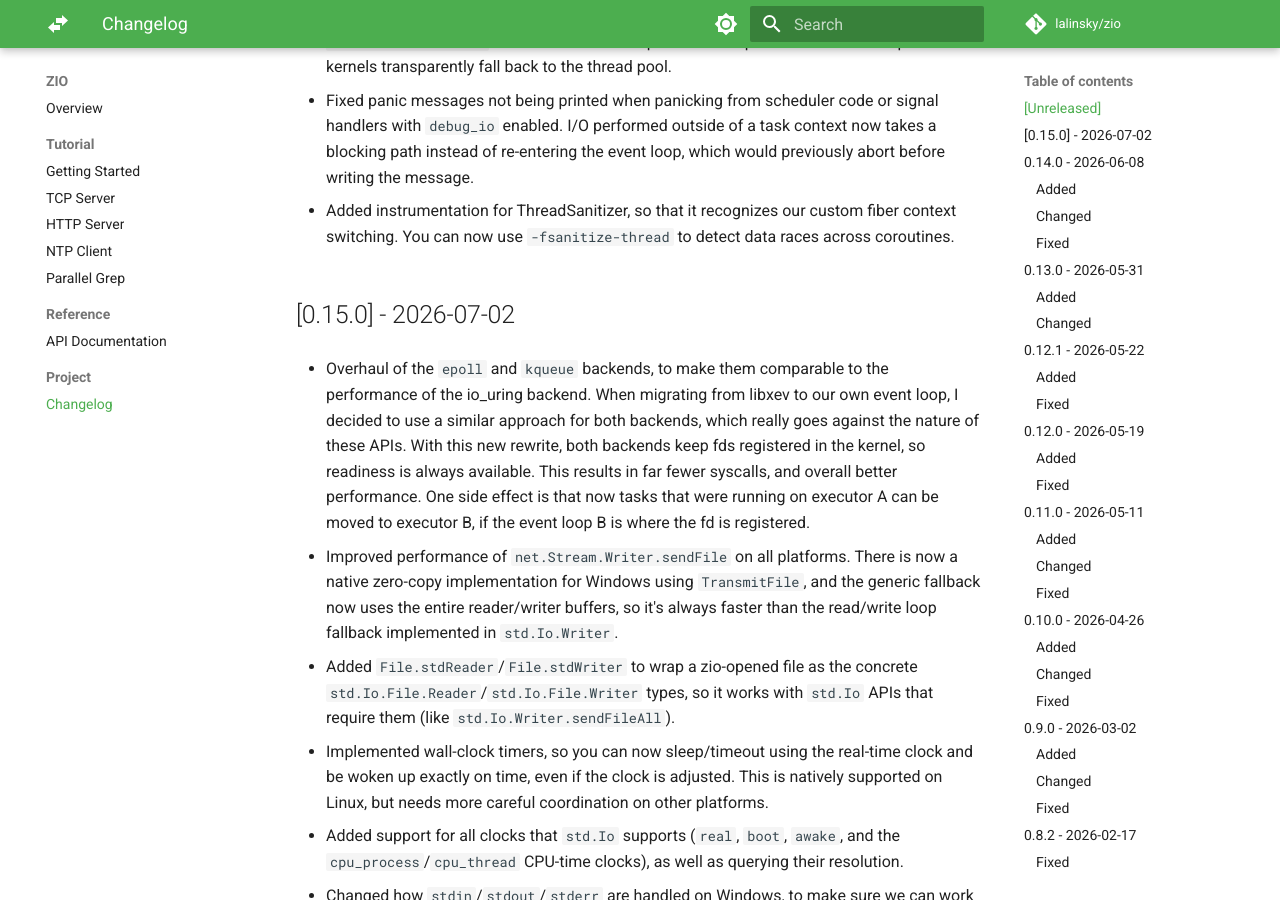
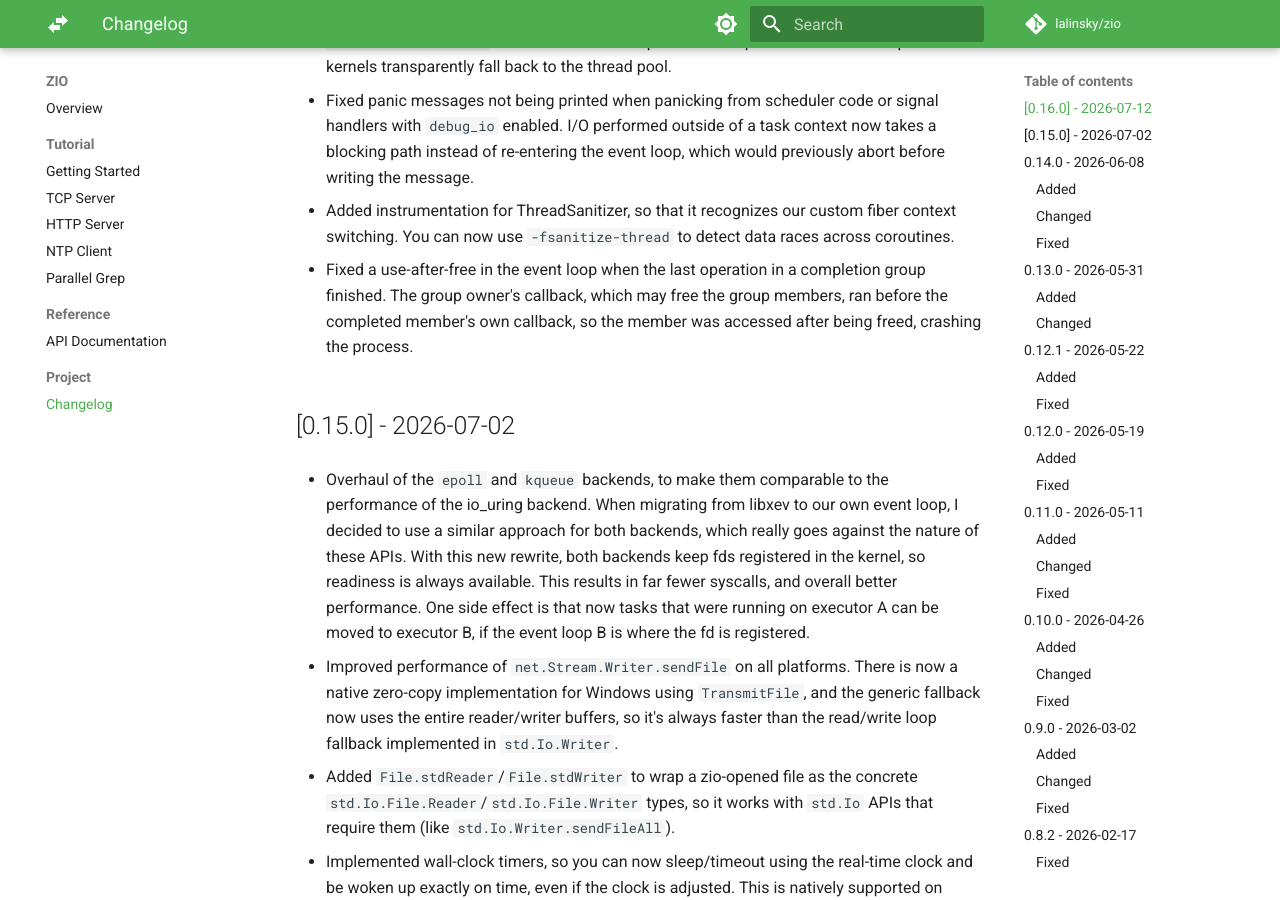
Before and after one commit to lalinsky/zio, an MkDocs documentation site: the page built from docs/changelog.md, in a window 1280 px wide and 900 px high, scrolled down 1864 px. Built offline with MkDocs 1.6.1 and Material for MkDocs 9.7.7, drawn with Linux system fonts in a browser that asks for light colours; comment, search, counter and statistics services are not loaded; some of the changed text lies outside the part shown.

Commit message:
Release v0.16.0

```diff
--- a/docs/changelog.md
+++ b/docs/changelog.md
@@ -2,7 +2,7 @@
 
 All notable changes to this project will be documented in this file.
 
-## [Unreleased]
+## [0.16.0] - 2026-07-12
 
 - Blocking operations running on thread-pool workers are now cancelable. Previously,
   canceling a task stuck in a blocking syscall had to wait for the syscall to finish;
@@ -87,6 +87,11 @@ All notable changes to this project will be documented in this file.
 - Added instrumentation for ThreadSanitizer, so that it recognizes our custom
   fiber context switching. You can now use `-fsanitize-thread` to detect
   data races across coroutines.
+
+- Fixed a use-after-free in the event loop when the last operation in a completion
+  group finished. The group owner's callback, which may free the group members,
+  ran before the completed member's own callback, so the member was accessed after
+  being freed, crashing the process.
 
 ## [0.15.0] - 2026-07-02
 
```
Also changed, not shown: README.md (+1 -1 lines), docs/getting-started.md (+1 -1 lines), 1 other file.
